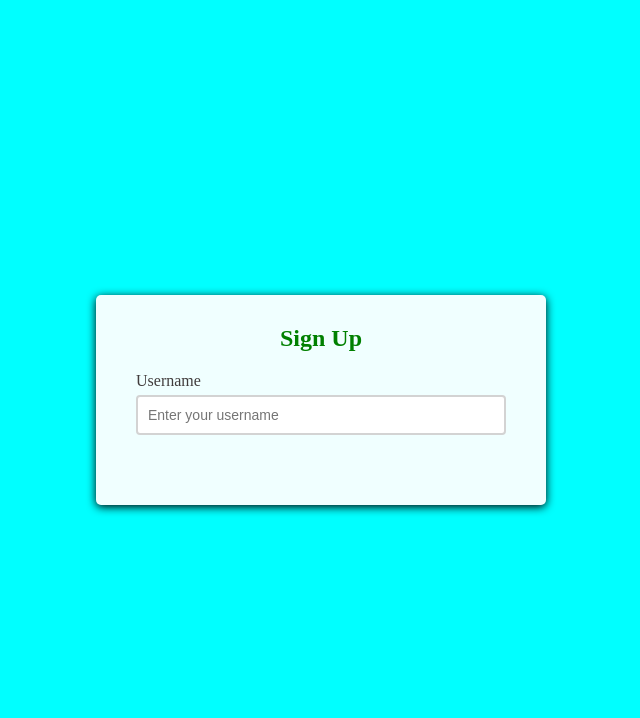
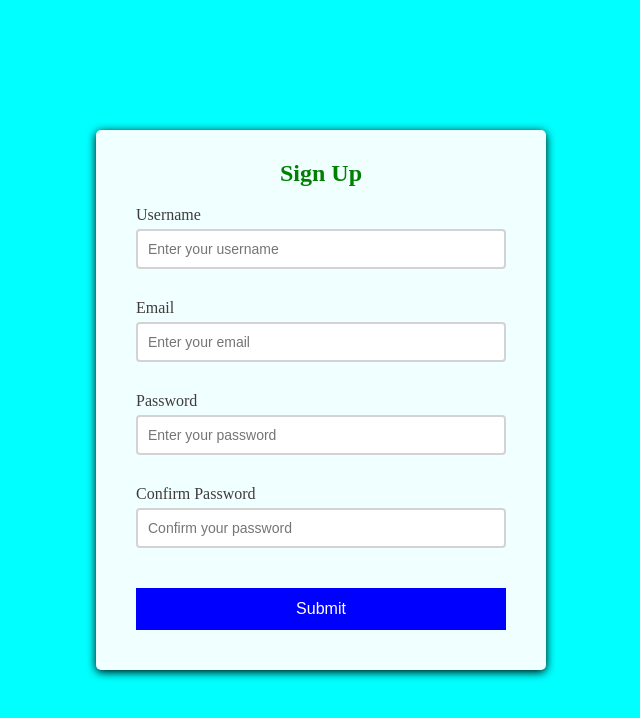
Before and after one commit to zaighamdev/Javascript, a plain HTML site: page Project01/index.html in a window 1280 px wide. Shown: the whole page, without its empty margins (319-959 px from the left). Drawn offline with Linux system fonts and the light colour scheme.

Commit message:
Update index.html

```diff
--- a/Project01/index.html
+++ b/Project01/index.html
@@ -15,6 +15,22 @@
                 <input type="text" id="username" placeholder="Enter your username">
                 <small>Error Message</small>
             </div>
+            <div class="form-control">
+                <label for="email">Email</label>
+                <input type="text" id="email" placeholder="Enter your email">
+                <small>Error Message</small>
+            </div>
+            <div class="form-control">
+                <label for="password">Password</label>
+                <input type="password" id="password" placeholder="Enter your password">
+                <small>Error Message</small>
+            </div>
+            <div class="form-control">
+                <label for="password2">Confirm Password</label>
+                <input type="password" id="password2" placeholder="Confirm your password">
+                <small>Error Message</small>
+            </div>
+            <button>Submit</button>
         </form>
     </div>
 
```
